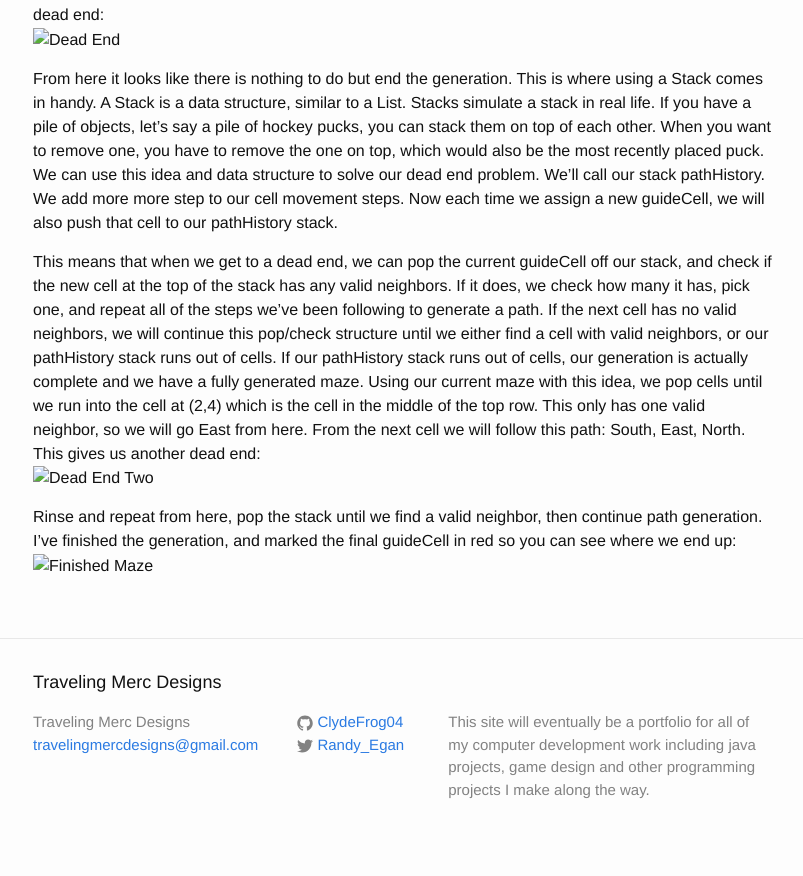
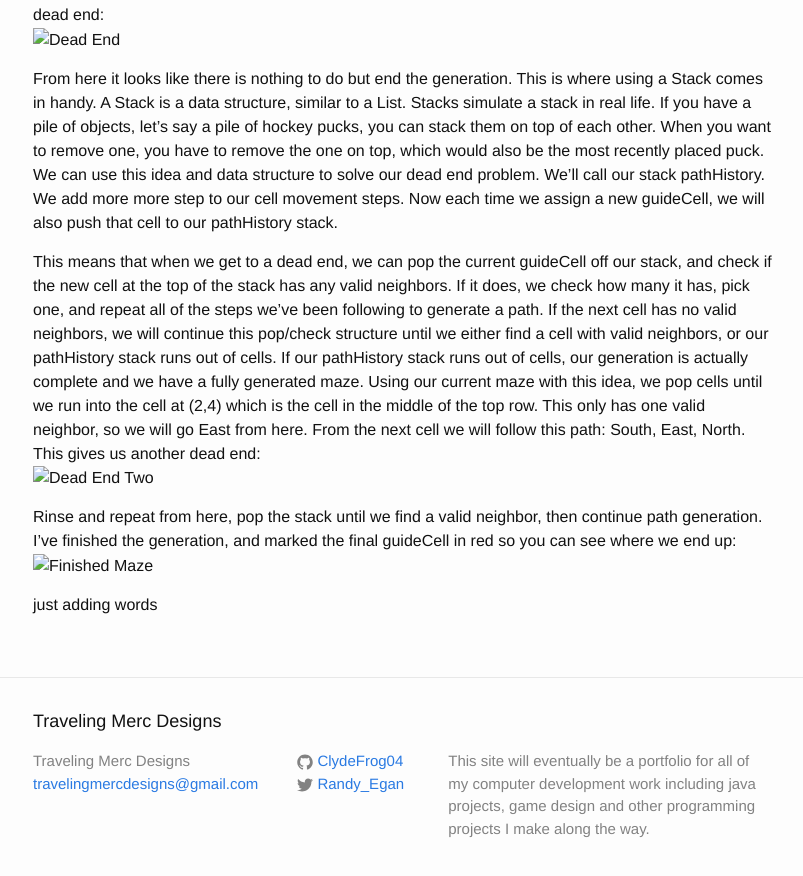
Before and after one commit to ClydeFrog04/ClydeFrog04.github.io, a Jekyll site: the page built from PenguinLabyrinth.md, in a window 1280 px wide and 900 px high, scrolled down 2262 px. Shown: the top 876 px of the window, without its empty margins (237-1040 px from the left). Built offline with Jekyll 4.4.1, drawn with Linux system fonts in a browser that asks for light colours.

Commit message:
Message. adding words

```diff
--- a/PenguinLabyrinth.md
+++ b/PenguinLabyrinth.md
@@ -67,3 +67,6 @@ This means that when we get to a dead end, we can pop the current guideCell off
 
 Rinse and repeat from here, pop the stack until we find a valid neighbor, then continue path generation. I've finished the generation, and marked the final guideCell in red so you can see where we end up:
 ![Finished Maze](images/MazeGame/FinishedMaze.png)
+
+
+just adding words
```
